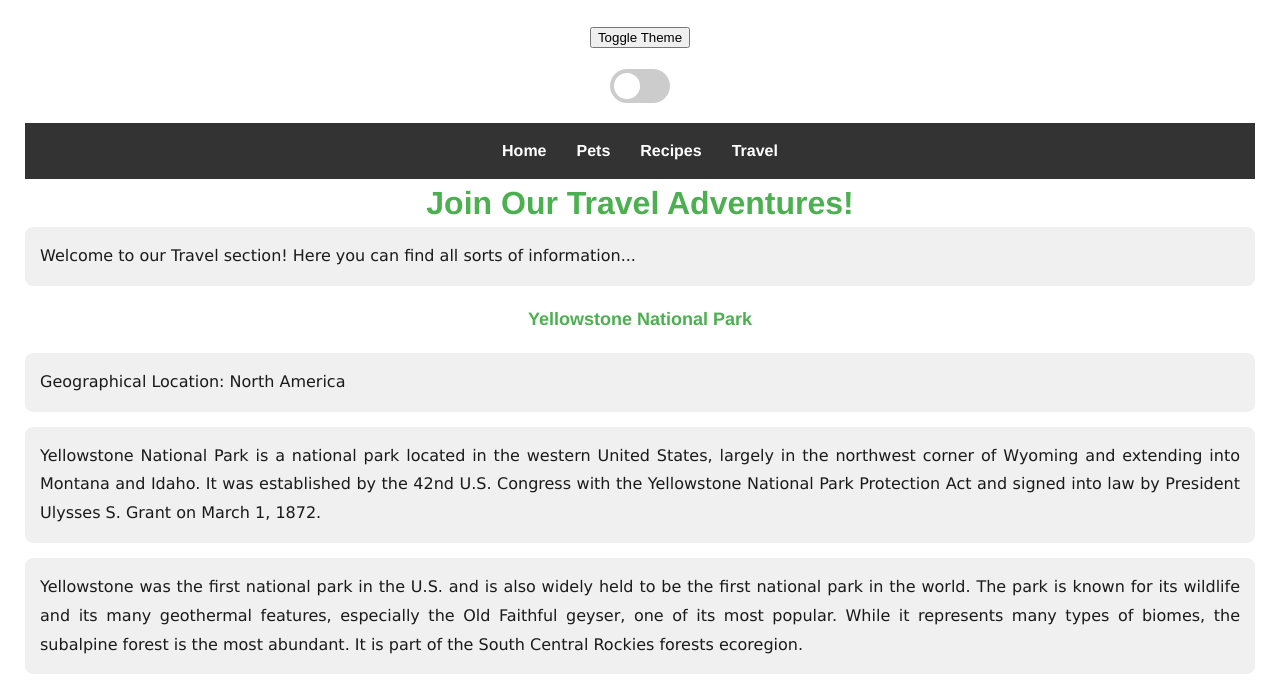
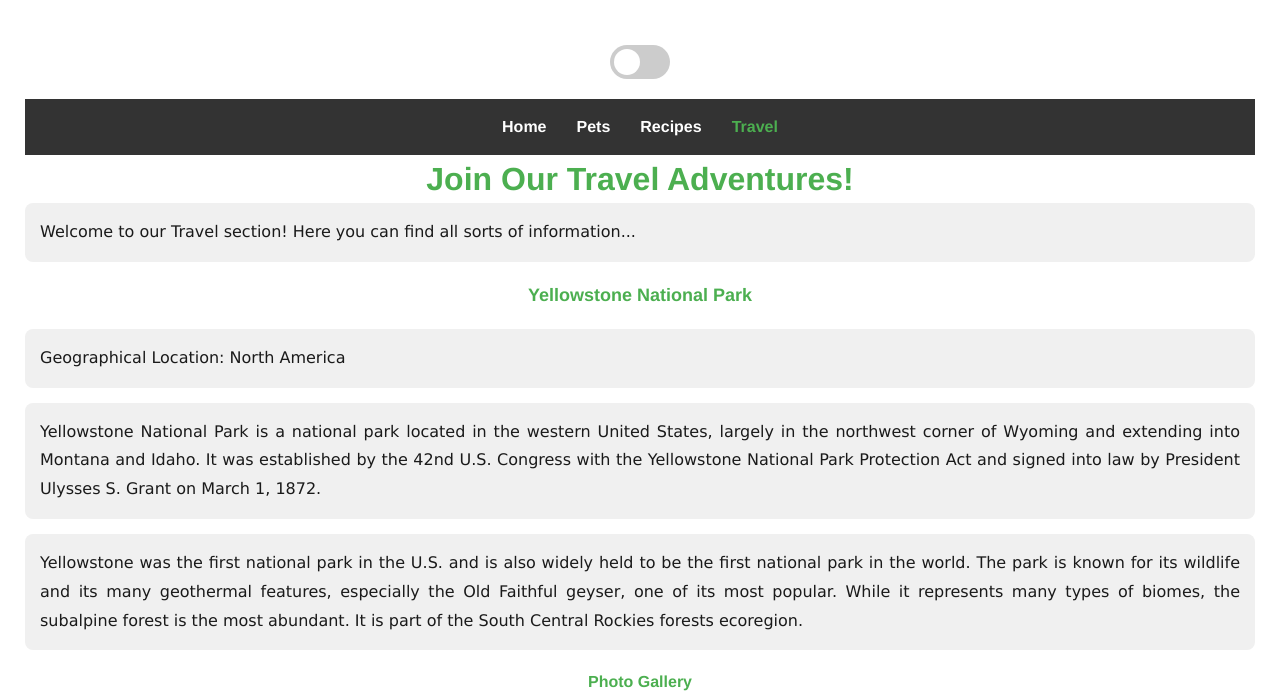
Before and after one commit to alyssrod/ccp_desktopv_w24, a plain HTML site: page travel.html in a window 1280 px wide. Shown: the top 691 px of the page. Drawn offline with Linux system fonts and the light colour scheme.

Commit message:
Update travel.html

```diff
--- a/travel.html
+++ b/travel.html
@@ -8,7 +8,6 @@
     <title>Travel</title>
 </head>
 <body class="light-mode">
-    <button id="theme-toggle">Toggle Theme</button>
     <header>
         <a href="#main-content" class="offpage">Skip to Main Content</a>
         <div class="theme-switch-wrapper">
@@ -22,12 +21,12 @@
                 <li><a href="index.html">Home</a></li>
                 <li><a href="pets.html">Pets</a></li>
                 <li><a href="recipes.html">Recipes</a></li>
-                <li><a href="travel.html">Travel</a></li>
+                <li><a href="travel.html" class="active">Travel</a></li>
             </ul>
         </nav>
     </header>
-   <main id="main-content">
-        <h1 id="typewriter-text-travel"></h1> <!-- Typewriter effect target -->
+    <main id="main-content">
+        <h1 id="typewriter-text-travel"></h1>
         <p>Welcome to our Travel section! Here you can find all sorts of information...</p>
         <div>
             <h2>Yellowstone National Park</h2>
```
